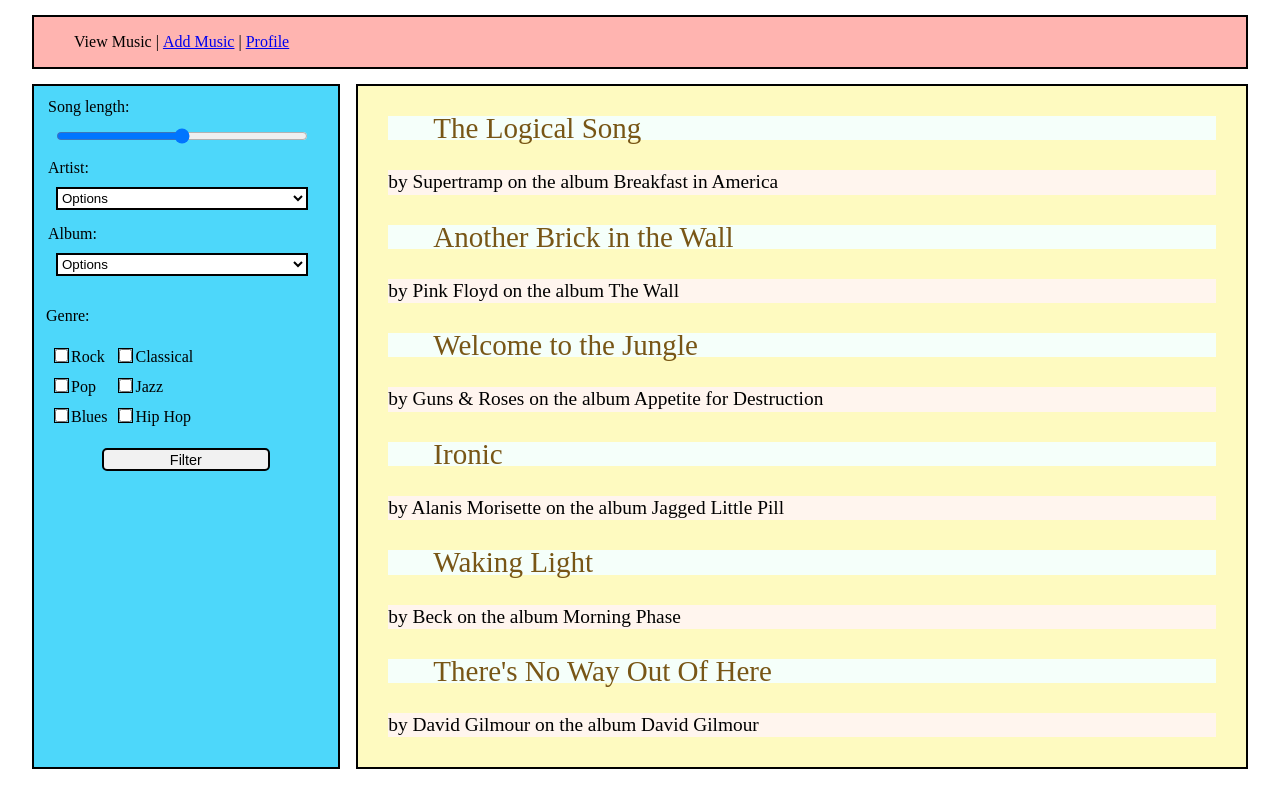
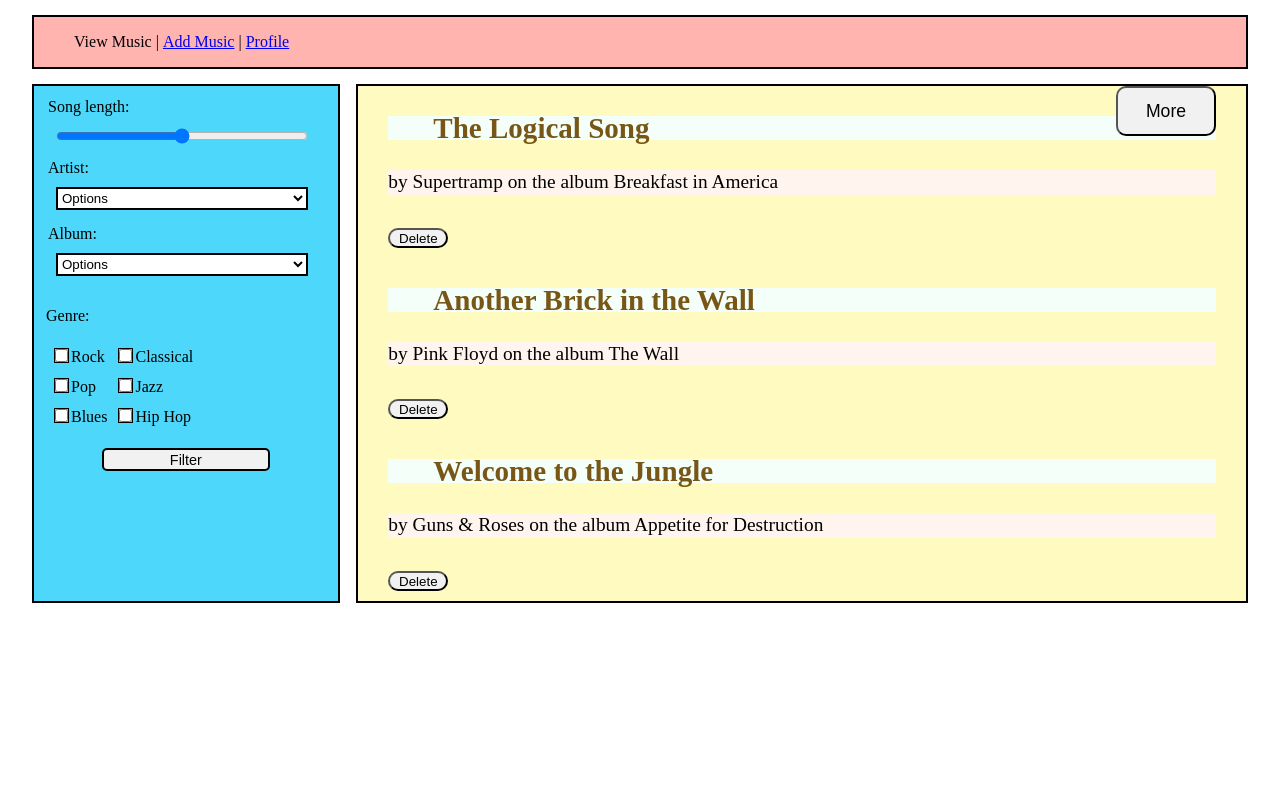
Before and after one commit to wfhutch/music-history, a plain HTML site: page index.html in a window 1280 px wide. Drawn offline with nearby package versions, Linux system fonts and the light colour scheme.

Commit message:
added delete and more buttons. delete doesn't work yet.

```diff
--- a/main.js
+++ b/main.js
@@ -26,7 +26,6 @@ $(document).ready(function() {
 
    var contentEl = $("#content");
 
-
    for (var i = 0; i < data.songs.length; i++) {
      var songData = "";
      var currentSong = data.songs[i];
@@ -37,7 +36,43 @@ $(document).ready(function() {
      songData += "by " + currentSong.artist;
      songData += " on the album " + currentSong.album;
      contentEl.append(songData);
+     $("#content").append("<button type='button' id='deleteButton'>Delete</button>");
+
+
    }
+
+    $("#deleteButton").click("this.songData", function() {
+        alert("goodbye");
+    })
+
+   })
+
+   $("#content").append("<button type='button' id='moreButton'>More</button>");
+
+   $("#moreButton").on("click", function() {
+      // alert("hello");
+
+    $.ajax({
+     url: "songs2.json"
+   }).done(function(data) {
+
+   var contentEl2 = $("#content");
+
+   for (var i = 0; i < data.songs.length; i++) {
+     var songData2 = "";
+     var currentSong2 = data.songs[i];
+     songData2 += "<div class='songs'>";
+     songData2 += "<h2>" + currentSong2.name + "</h2>";
+     songData2 += "</div>"
+     songData2 += "<div class='songs'>";
+     songData2 += "by " + currentSong2.artist;
+     songData2 += " on the album " + currentSong2.album;
+     contentEl2.append(songData2);
+     $("#content").append("<button id='deleteButton'>Delete</button>");
+   }
+   $("#content").append("<div id='moreDiv'><button id='moreButton' class='btn btn-success'>More</button>");
+
+   })
 
    })
 });
--- a/songs.json
+++ b/songs.json
@@ -1,5 +1,7 @@
+
 {
   "songs": [
+
     { "name": "The Logical Song",
       "artist": "Supertramp",
       "album": "Breakfast in America"
@@ -15,24 +17,6 @@
       "name": "Welcome to the Jungle",
       "artist": "Guns & Roses",
       "album": "Appetite for Destruction"
-    },
-
-    {
-      "name": "Ironic",
-      "artist": "Alanis Morisette",
-      "album": "Jagged Little Pill"
-    },
-
-    {
-      "name": "Waking Light",
-      "artist": "Beck",
-      "album": "Morning Phase"
-    },
-
-    {
-      "name": "There's No Way Out Of Here",
-      "artist": "David Gilmour",
-      "album": "David Gilmour"
     }
   ]
 }
--- a/style.css
+++ b/style.css
@@ -124,6 +124,10 @@ RIGHT SIDE
   font-weight: 400;
 }
 
+#content h2:first-of-type {
+  font-weight: bold;
+}
+
 .songs {
   font-size: 1.1em;
   margin: 30px 30px 30px 30px;
@@ -140,3 +144,28 @@ RIGHT SIDE
 .songs:nth-of-type(2n+1) {
   background-color: #f5fffa;
 }
+
+#deleteButton {
+  width: 60px;
+  height: 20px;
+  margin: 0 0 10px 30px;
+  border-radius: 10px;
+  background-color: #f1f1f1;
+
+}
+
+/*#moreDiv {
+
+}*/
+
+#moreButton {
+  float: right;
+  margin-right: 30px;
+  padding: 10px;
+  width: 100px;
+  height: 50px;
+  border-radius: 10px;
+  margin-bottom: 10px;
+  font-size: 1em;
+  background-color: #f1f1f1;
+}
```
